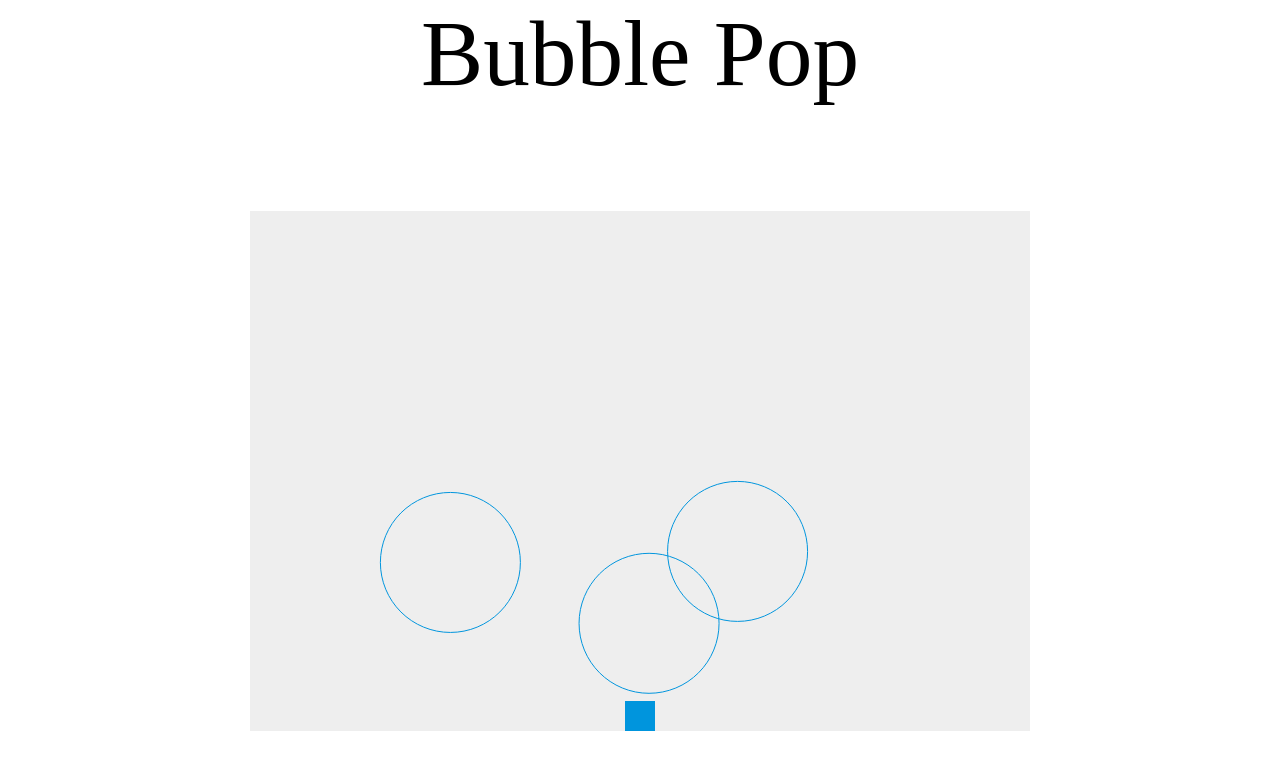
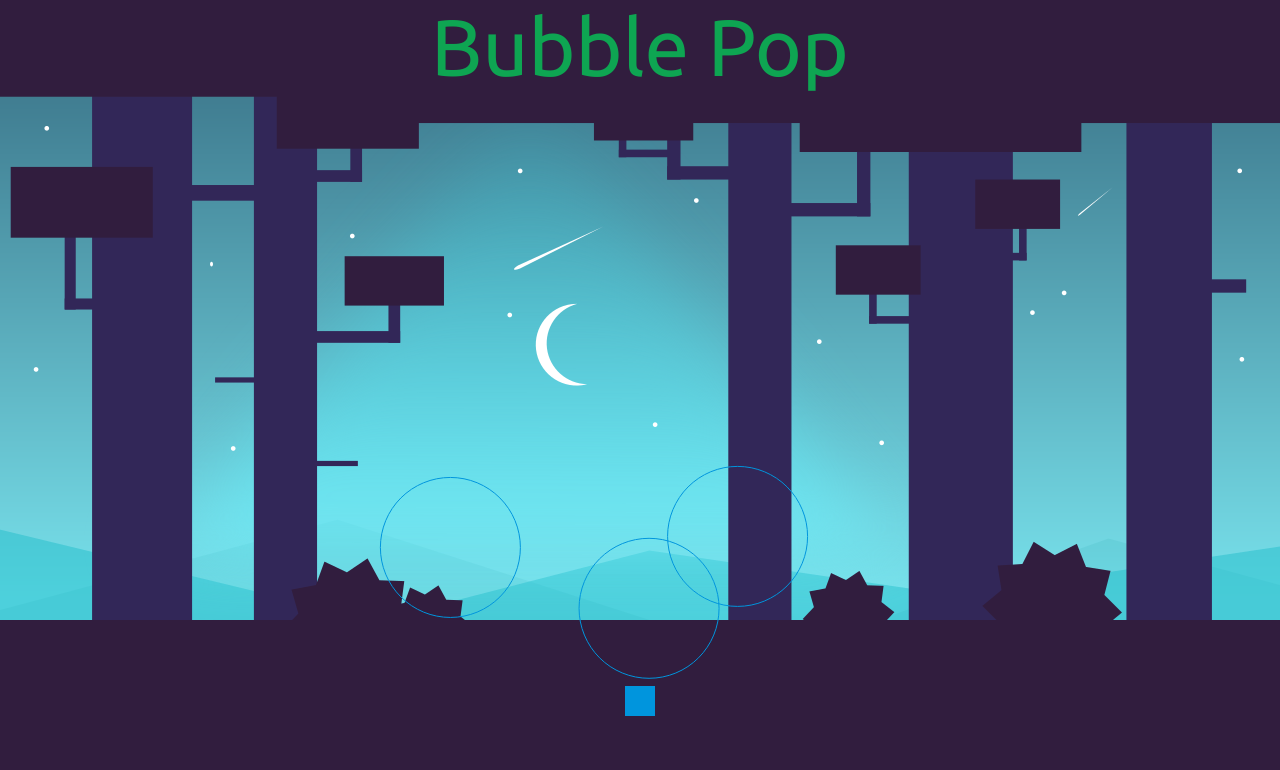
Before and after one commit to HelloPancake/hellopancake.github.io, a website built with webpack: page index.html in a window 1280 px wide. Built offline with nearby package versions, Linux system fonts and the light colour scheme.

Commit message:
started styling

```diff
--- a/css/style.css
+++ b/css/style.css
@@ -1,6 +1,29 @@
 .title {
     display: flex;
     justify-content: center;
+    font-size: 60pt;
+    font-family: 'Ubuntu', sans-serif;
+    color: rgb(14, 165, 82);
+}
+
+body {
+    background-image: url("../assets/images/Flat\ Night\ 2\ BG.png");
+    background-size: cover;
+}
+
+#myCanvas {
+    /* background-image: url("../assets/images/Flat\ Night\ 2\ BG.png");
+    background-size: cover; */
+    background-color: transparent;
+    border-radius: 2vh;
+
+}
+
+.canvasDiv {
+    display: flex;
+    justify-content: center;
     align-content: center;
-    font-size: 70pt;
+    padding: 0;
+
+
 }
--- a/index.html
+++ b/index.html
@@ -2,6 +2,7 @@
 <html>
 
 <head>
+
     <title>Getting Started</title>
         <link rel="stylesheet" href="./css/reset.css">
         <link rel="stylesheet" href="./css/style.css">
@@ -18,13 +19,15 @@
             margin-top: 13vh;
         }
     </style>
+    <link href="https://fonts.googleapis.com/css?family=Ubuntu:400,500" rel="stylesheet">
+
 </head>
 
 <body>
     <div class="title">Bubble Pop</div>
-
-    <canvas id="myCanvas" width="780" height="520">
-
+    <div class= "canvasDiv">
+        <canvas id="myCanvas" width="780" height="520">
+    </div>
     </canvas>
     <script src="./dist/main.js"></script>
 </body>
```
Also changed, not shown: assets/images/Flat Night 2 BG.png (added), assets/images/LightsOutdoor.jpg (added), assets/images/cityAcrossRiver.jpg (added), assets/images/cityAcrossWaterUmbrell.jpg (added), assets/images/cityThroughWindows.jpg (added), assets/images/colorfulChinesePalace.jpg (added), assets/images/elcap1.jpg (added), assets/images/interiorRoom.jpg (added), assets/images/japaneseRainTemple.jpg (added), assets/images/lightsOutdoor2.jpg (added), assets/images/lightsreflectwater.jpg (added), assets/images/pastelColorSky.jpg (added), assets/images/rainOutdoor.jpg (added), assets/images/redBoatsRain.jpg (added), 1 more files.
